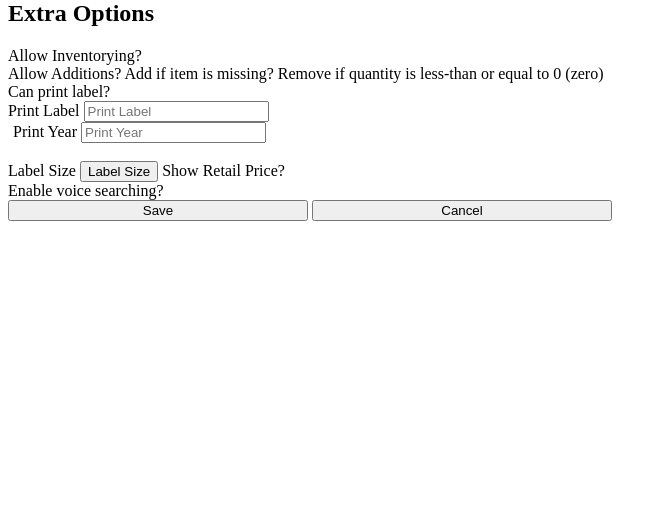
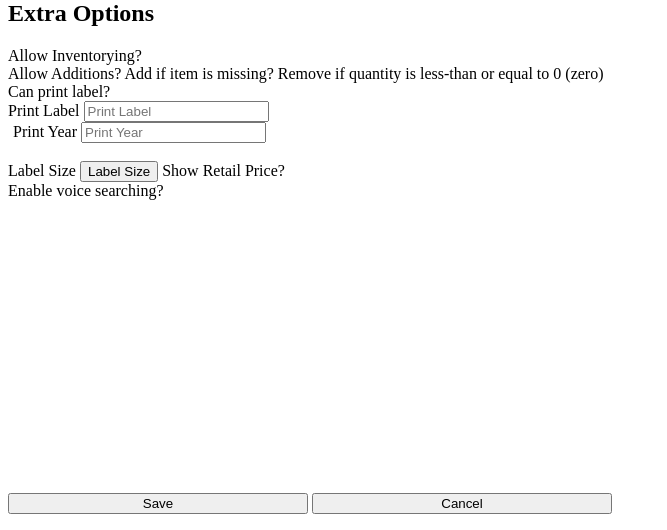
Before and after one commit to Mardens-Inc/Pricing-Website, a PHP site: page /assets/html/database-options-form.html in a window 1280 px wide. Shown: the part 270-800 px from the top of the page, without its empty margins (0-667 px from the left). Run offline with PHP 8.4, Linux system fonts and the light colour scheme.

Commit message:
Add fixed position to action button row in CSS
The CSS for the database options form has been updated. Specifically, the action button row has been given a fixed position at the bottom, with a 1rem margin from the bottom.

```diff
--- a/assets/css/database-options-form.css
+++ b/assets/css/database-options-form.css
@@ -1,6 +1,10 @@
 #options-form {
     max-width: calc(100% - 2rem);
 
+    #action-button-row {
+        position: fixed;
+        bottom: 1rem;
+    }
 
     .list {
         background-color: #3D3D3D;
```
